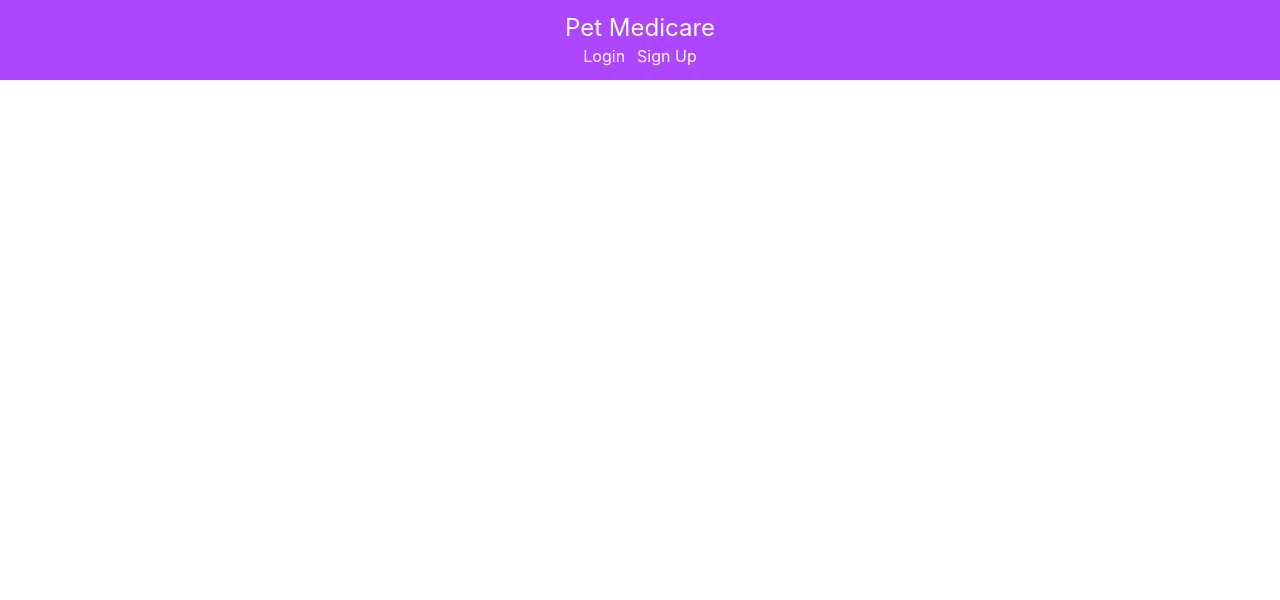
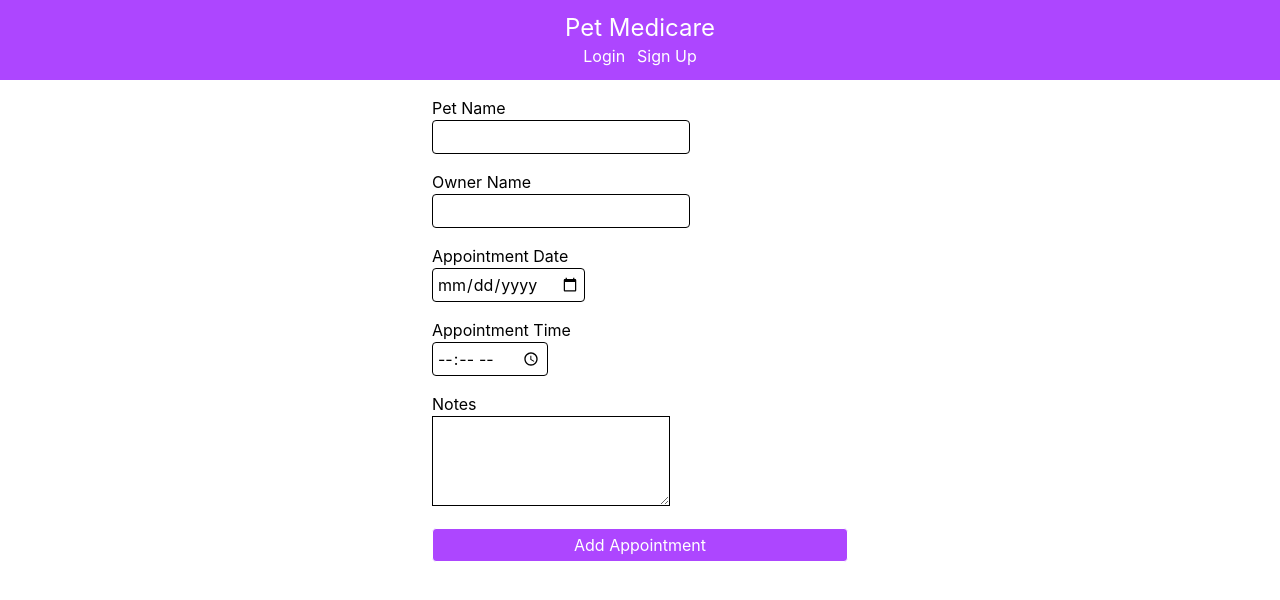
Before and after one commit to Titas-titas/PetsMedicare, a React (Vite) app in the folder front/: page /appointments/edit/1 in a window 1280 px wide. Shown: the top 600 px of the page. Built offline with nearby package versions, Linux system fonts and the light colour scheme; no server answers.

Commit message:
Added funcion for edit appointment

```diff
--- a/front/src/App.jsx
+++ b/front/src/App.jsx
@@ -28,7 +28,7 @@ function App() {
             <div>
                 <Routes>
                     <Route path="/" element={<Home/>}/>
-                    <Route path="/appointments/edit" element={<EditAppointment/>}/>
+                    <Route path="/appointments/edit/:id" element={<EditAppointment/>}/>
                     <Route path="/appointments/add" element={<AddAppointment/>}/>
                     <Route path="/appointments" element={<ProtectedRoute><AllAppointments/></ProtectedRoute>}/>
                     <Route path="/login" element={<Login/>}/>
--- a/front/src/compoments/Appointment.jsx
+++ b/front/src/compoments/Appointment.jsx
@@ -1,3 +1,5 @@
+import { Link } from "react-router";
+
 function Appointment({appointment}) {
     return(
         <div className="appointment-card">
@@ -8,7 +10,10 @@ function Appointment({appointment}) {
                 <p>status: {appointment.status}</p>
             </div>
             <div>
-                <p>{appointment.appointment_date} {appointment.appointment_time}</p>
+                <p>{appointment.appointment_date.slice(0, 10)} {appointment.appointment_time.slice(0, 5)}</p>
+            </div>
+            <div>
+                <Link className="text-white bg-purple-500 " to={`/appointments/edit/${appointment.id}`}>Edit</Link>
             </div>
         </div>
     )
--- a/front/src/compoments/EditAppoitment.jsx
+++ b/front/src/compoments/EditAppoitment.jsx
@@ -1,8 +1,114 @@
+import axios from "axios";
+import { useEffect, useState } from "react";
+import { useNavigate, useParams } from "react-router";
+import { handleErrors } from "../utils/errorhandling";
+import { useForm } from "react-hook-form";
+
+const API_URL = import.meta.env.VITE_API_URL;
 
 function EditAppointment() {
+    const [error, setError] = useState("");
+    const { id } = useParams()
+    let navigate = useNavigate();
+    const {
+        register,
+        handleSubmit,
+        setValue,
+        formState: { errors },
+        reset
+    } = useForm({
+        defaultValues:{
+            pet_name:"",
+            owner_name:"",
+            appointment_date:"",
+            appointment_time:"",
+            notes:""
+        }
+    });
+
+    const onSubmit = async (formValues) => {
+        try {
+            await axios.patch(`${API_URL}/appointments/${id}`, formValues, { withCredentials: true });
+            alert("Appointment had been updaded");
+            reset();
+            navigate("/appointments");
+        } catch (error) {
+            setError(handleErrors(error));
+        }
+    }
+
+    useEffect(()=>{
+        const fetchData = async () => {
+            const response = await axios.get(`${API_URL}/appointments/${id}`, { withCredentials: true });
+            const appointments1 = response.data.data;
+
+            setValue("pet_name", appointments1.pet_name);
+            setValue("owner_name", appointments1.owner_name);
+            setValue("appointment_date", appointments1.appointment_date.slice(0, 10));
+            setValue("appointment_time", appointments1.appointment_time);
+            setValue("notes", appointments1.notes);
+        }
+
+        fetchData();
+    }, [id, setValue])
 
     return(
-        <h1>all appointment page</h1>
+        <form onSubmit={handleSubmit(onSubmit)} className="flex flex-col gap-4 max-w-md mx-auto p-4">
+
+        <div>
+            <label className="flex flex-col">Pet Name</label>
+            <input
+            type="text"
+            className="border p-2"
+            {...register("pet_name", { required: "Pet name is required" })}
+            />
+            {errors.pet_name && <p className="text-red-500">{errors.pet_name.message}</p>}
+        </div>
+
+        <div>
+            <label className="flex flex-col">Owner Name</label>
+            <input
+            type="text"
+            className="border p-2"
+            {...register("owner_name", { required: "Owner name is required" })}
+            />
+            {errors.owner_name && <p className="text-red-500">{errors.owner_name.message}</p>}
+        </div>
+
+        <div>
+            <label className="flex flex-col">Appointment Date</label>
+            <input
+            type="date"
+            className="border p-2"
+            {...register("appointment_date", { required: "Date is required" })}
+            />
+            {errors.appointment_date && <p className="text-red-500">{errors.appointment_date.message}</p>}
+        </div>
+
+        <div>
+            <label className="flex flex-col">Appointment Time</label>
+            <input
+            type="time"
+            className="border p-2"
+            {...register("appointment_time", { required: "Time is required" })}
+            />
+            {errors.appointment_time && <p className="text-red-500">{errors.appointment_time.message}</p>}
+        </div>
+
+        <div>
+            <label className="flex flex-col">Notes</label>
+            <textarea
+            className="border p-2"
+            rows={3}
+            {...register("notes")}
+            />
+        </div>
+
+        <button type="submit" className="bg-purple-500 text-white p-2 rounded">
+            Add Appointment
+        </button>
+        <div className="text-red-500">{error}</div>
+        </form>
     )
 }
 
```
Also changed, not shown: front/src/assets/ink_pen.svg (added).
